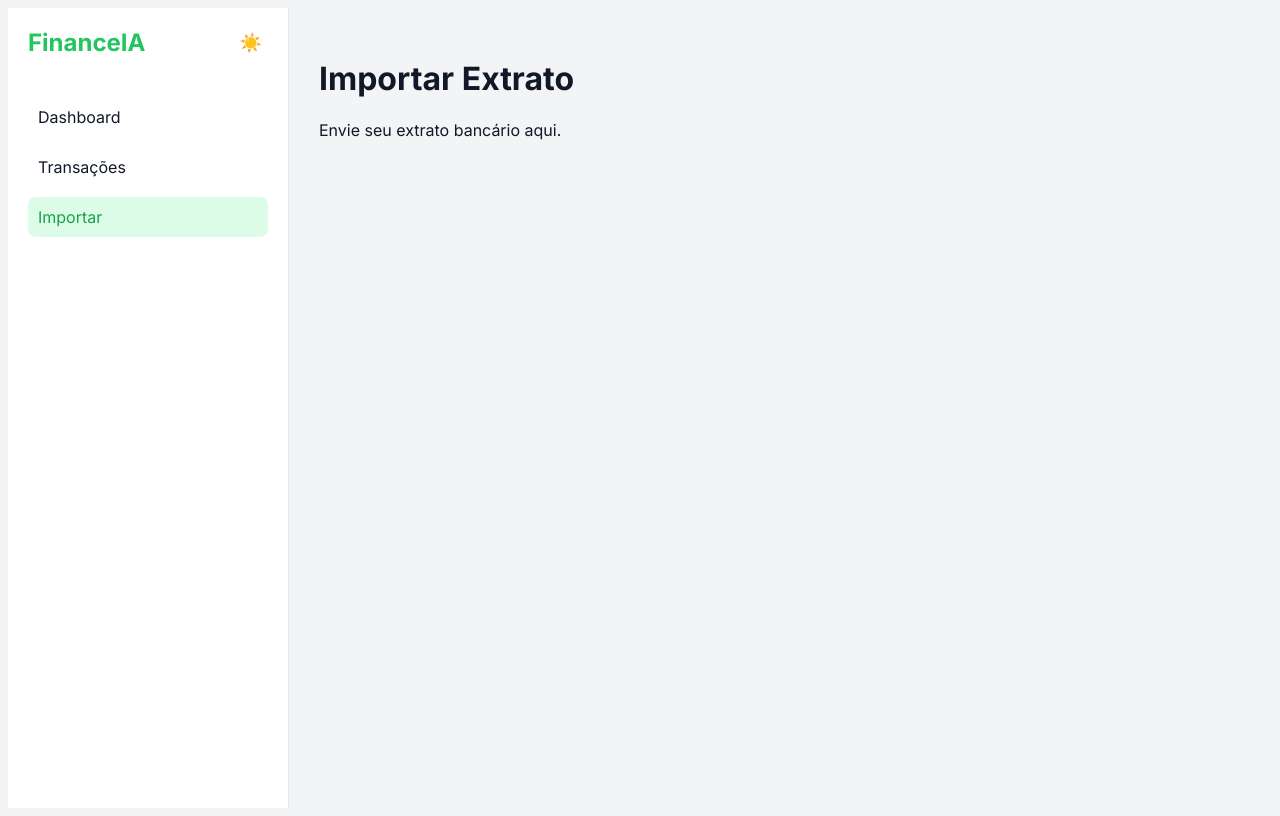
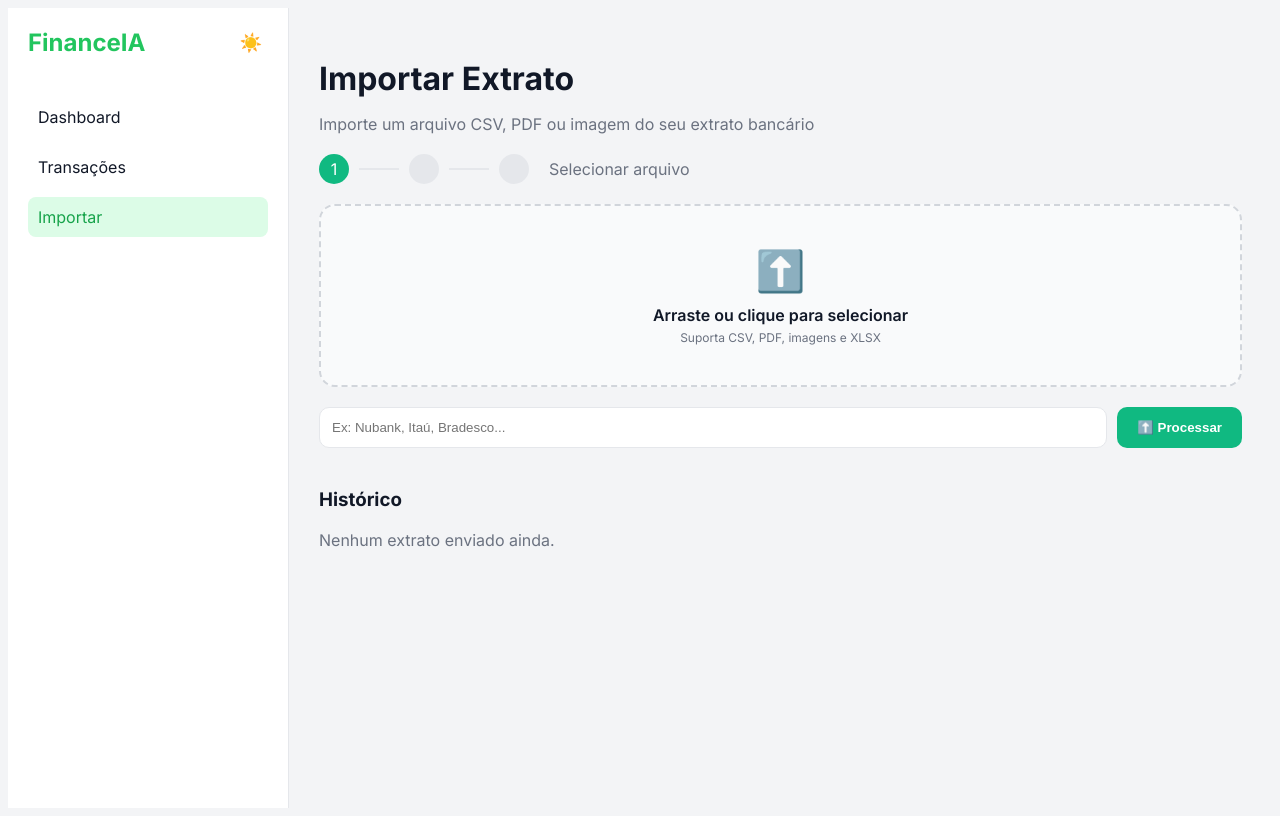
Before and after one commit to LuizFChagas/Gastos_Pessoais, a React app in the folder frontend/: page /importar in a window 1280 px wide. Built offline with nearby package versions, Linux system fonts and the light colour scheme; sample sign-in values are in the browser's storage; the HTML template or start-up script is replaced by a standard one.

Commit message:
Criacao da area de importacao de extrato

```diff
--- a/frontend/src/pages/Importar.jsx
+++ b/frontend/src/pages/Importar.jsx
@@ -1,8 +1,293 @@
+import { useState } from "react";
+
 function Importar() {
+  const [arquivo, setArquivo] = useState(null);
+  const [banco, setBanco] = useState("");
+  const [step, setStep] = useState(1);
+
+  // 🔥 NOVO (histórico)
+  const [historico, setHistorico] = useState([]);
+
+  const handleFileChange = (e) => {
+    const file = e.target.files[0];
+    setArquivo(file);
+
+    if (file) {
+      setStep(2);
+    }
+  };
+
+  const handleDrop = (e) => {
+    e.preventDefault();
+    const file = e.dataTransfer.files[0];
+    setArquivo(file);
+
+    if (file) {
+      setStep(2);
+    }
+  };
+
+  const handleDragOver = (e) => {
+    e.preventDefault();
+  };
+
+  const handleUpload = () => {
+    if (!arquivo) {
+      alert("Selecione um arquivo primeiro");
+      return;
+    }
+
+    setStep(3);
+
+    // Aqui depois você conecta com backend
+    setTimeout(() => {
+      alert(`Arquivo ${arquivo.name} processado com sucesso!`);
+
+      // 🔥 NOVO (adiciona no histórico)
+      setHistorico((prev) => [
+        ...prev,
+        {
+          id: Date.now(),
+          nome: arquivo.name,
+          banco: banco
+        }
+      ]);
+
+      setStep(1);
+      setArquivo(null);
+      setBanco("");
+    }, 1000);
+  };
+
   return (
     <div>
-      <h1>Importar Extrato</h1>
-      <p>Envie seu extrato bancário aqui.</p>
+
+      {/* HEADER */}
+      <h1 style={{ marginBottom: "5px" }}>Importar Extrato</h1>
+      <p style={{ color: "#6b7280", marginBottom: "20px" }}>
+        Importe um arquivo CSV, PDF ou imagem do seu extrato bancário
+      </p>
+
+      {/* STEPPER */}
+      <div style={{ display: "flex", alignItems: "center", gap: "10px", marginBottom: "20px" }}>
+
+        {/* STEP 1 */}
+        <div style={{
+          background: step >= 1 ? "#10b981" : "#e5e7eb",
+          color: "white",
+          borderRadius: "50%",
+          width: "30px",
+          height: "30px",
+          display: "flex",
+          alignItems: "center",
+          justifyContent: "center"
+        }}>
+          1
+        </div>
+
+        <div style={{ width: "40px", height: "2px", background: "#e5e7eb" }} />
+
+        {/* STEP 2 */}
+        <div style={{
+          background: step >= 2 ? "#10b981" : "#e5e7eb",
+          color: step >= 2 ? "white" : "transparent",
+          borderRadius: "50%",
+          width: "30px",
+          height: "30px",
+          display: "flex",
+          alignItems: "center",
+          justifyContent: "center"
+        }}>
+          2
+        </div>
+
+        <div style={{ width: "40px", height: "2px", background: "#e5e7eb" }} />
+
+        {/* STEP 3 */}
+        <div style={{
+          background: step >= 3 ? "#10b981" : "#e5e7eb",
+          color: step >= 3 ? "white" : "transparent",
+          borderRadius: "50%",
+          width: "30px",
+          height: "30px",
+          display: "flex",
+          alignItems: "center",
+          justifyContent: "center"
+        }}>
+          3
+        </div>
+
+        <span style={{ marginLeft: "10px", color: "#6b7280" }}>
+          {step === 1 && "Selecionar arquivo"}
+          {step === 2 && "Revisar informações"}
+          {step === 3 && "Processando"}
+        </span>
+
+      </div>
+
+      {/* DROP AREA */}
+      <div
+        onDrop={handleDrop}
+        onDragOver={handleDragOver}
+        style={{
+          border: "2px dashed #d1d5db",
+          borderRadius: "16px",
+          padding: "40px",
+          textAlign: "center",
+          backgroundColor: "#f9fafb",
+          cursor: "pointer"
+        }}
+      >
+        <input
+          type="file"
+          onChange={handleFileChange}
+          style={{ display: "none" }}
+          id="fileInput"
+        />
+
+        <label htmlFor="fileInput" style={{ cursor: "pointer" }}>
+          <div style={{ fontSize: "40px", marginBottom: "10px" }}>⬆️</div>
+
+          <div style={{ fontWeight: "600", marginBottom: "5px" }}>
+            Arraste ou clique para selecionar
+          </div>
+
+          <div style={{ fontSize: "12px", color: "#6b7280" }}>
+            Suporta CSV, PDF, imagens e XLSX
+          </div>
+        </label>
+
+        {arquivo && (
+          <div
+            style={{
+              marginTop: "15px",
+              display: "flex",
+              alignItems: "center",
+              justifyContent: "center",
+              gap: "10px",
+              color: "#10b981"
+            }}
+          >
+            ✔ {arquivo.name}
+
+            <button
+              onClick={(e) => {
+                e.stopPropagation();
+                setArquivo(null);
+                setStep(1);
+              }}
+              style={{
+                background: "#fee2e2",
+                color: "#991b1b",
+                border: "none",
+                borderRadius: "50%",
+                width: "22px",
+                height: "22px",
+                cursor: "pointer",
+                fontWeight: "bold",
+                display: "flex",
+                alignItems: "center",
+                justifyContent: "center"
+              }}
+            >
+              ✕
+            </button>
+          </div>
+        )}
+      </div>
+
+      {/* INPUT + BOTÃO */}
+      <div style={{ display: "flex", gap: "10px", marginTop: "20px" }}>
+        <input
+          value={banco}
+          onChange={(e) => setBanco(e.target.value)}
+          placeholder="Ex: Nubank, Itaú, Bradesco..."
+          style={{
+            flex: 1,
+            padding: "12px",
+            borderRadius: "10px",
+            border: "1px solid #e5e7eb"
+          }}
+        />
+
+        <button
+          onClick={handleUpload}
+          style={{
+            backgroundColor: "#10b981",
+            color: "white",
+            border: "none",
+            padding: "12px 20px",
+            borderRadius: "10px",
+            fontWeight: "bold",
+            cursor: "pointer"
+          }}
+        >
+          ⬆️ Processar
+        </button>
+      </div>
+
+      {/* 🔥 HISTÓRICO */}
+      <div style={{ marginTop: "40px" }}>
+        <h3>Histórico</h3>
+
+        {historico.length === 0 ? (
+          <p style={{ color: "#6b7280" }}>Nenhum extrato enviado ainda.</p>
+        ) : (
+          historico.map((item) => (
+            <div
+              key={item.id}
+              style={{
+                display: "flex",
+                justifyContent: "space-between",
+                alignItems: "center",
+                backgroundColor: "white",
+                padding: "12px",
+                borderRadius: "10px",
+                marginBottom: "10px",
+                border: "1px solid #e5e7eb"
+              }}
+            >
+              <div style={{ display: "flex", gap: "10px", alignItems: "center" }}>
+                <div
+                  style={{
+                    backgroundColor: "#e5e7eb",
+                    padding: "8px",
+                    borderRadius: "8px"
+                  }}
+                >
+                  📄
+                </div>
+
+                <div>
+                  <div style={{ fontWeight: "500" }}>{item.nome}</div>
+                  <div style={{ fontSize: "12px", color: "#6b7280" }}>
+                    {item.banco || "Sem banco"}
+                  </div>
+                </div>
+              </div>
+
+              <button
+                onClick={() =>
+                  setHistorico((prev) =>
+                    prev.filter((h) => h.id !== item.id)
+                  )
+                }
+                style={{
+                  background: "#fee2e2",
+                  color: "#991b1b",
+                  border: "none",
+                  padding: "6px 10px",
+                  borderRadius: "8px",
+                  cursor: "pointer"
+                }}
+              >
+                🗑️
+              </button>
+            </div>
+          ))
+        )}
+      </div>
+
     </div>
   );
 }
```
